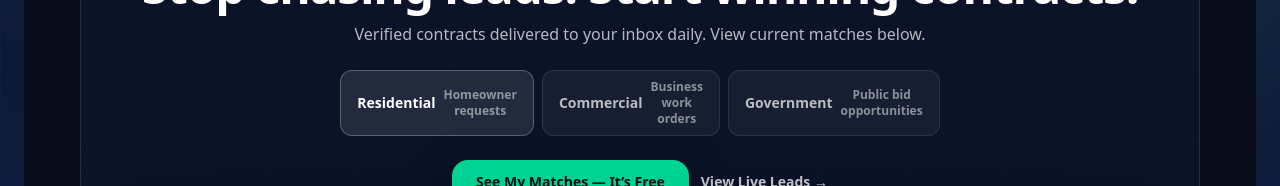
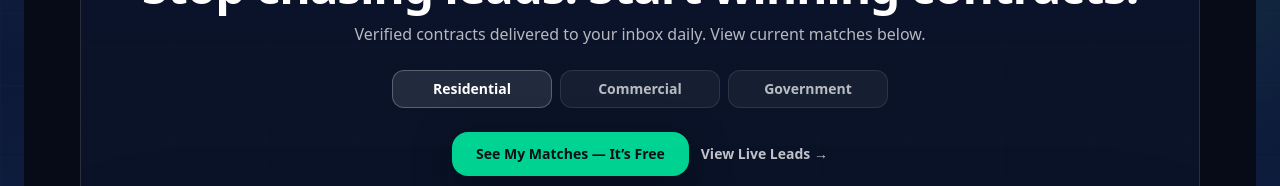
Before and after one commit to seansevrix/ambit, a Next.js app: page / in a window 1280 px wide. Shown: the part 275-461 px from the top of the page. Built offline with nearby package versions, Linux system fonts and the light colour scheme; no server answers.

Commit message:
Remove intent toggle sublabels

```diff
--- a/app/page.tsx
+++ b/app/page.tsx
@@ -22,11 +22,10 @@ type IntentKey = "residential" | "commercial" | "government";
 const INTENTS: Array<{
   key: IntentKey;
   label: string;
-  short: string;
 }> = [
-  { key: "residential", label: "Residential", short: "Homeowner requests" },
-  { key: "commercial", label: "Commercial", short: "Business work orders" },
-  { key: "government", label: "Government", short: "Public bid opportunities" },
+  { key: "residential", label: "Residential" },
+  { key: "commercial", label: "Commercial" },
+  { key: "government", label: "Government" },
 ];
 
 export default function HomePage() {
@@ -84,7 +83,7 @@ export default function HomePage() {
                 {/* Punchy subhead */}
                 <p className="mt-3 text-sm text-white/70 sm:text-base">{heroSubhead}</p>
 
-                {/* Intent selector */}
+                {/* Intent selector (no extra sublabels) */}
                 <div className="mx-auto mt-6 flex w-full max-w-xl flex-col gap-2 sm:flex-row sm:justify-center">
                   {INTENTS.map((i) => {
                     const active = i.key === intent;
@@ -95,16 +94,14 @@ export default function HomePage() {
                         onClick={() => setIntent(i.key)}
                         className={[
                           TOGGLE_BTN,
+                          "min-w-[160px]",
                           active
                             ? "border-white/25 bg-white/10 text-white"
                             : "border-white/10 bg-white/5 text-white/70 hover:bg-white/8 hover:text-white",
                         ].join(" ")}
                         aria-pressed={active}
                       >
-                        <span className="mr-2">{i.label}</span>
-                        <span className="hidden text-xs font-semibold text-white/50 sm:inline">
-                          {i.short}
-                        </span>
+                        {i.label}
                       </button>
                     );
                   })}
@@ -121,7 +118,7 @@ export default function HomePage() {
                   </Link>
                 </div>
 
-                {/* Clean value stack (only the big hook) */}
+                {/* Clean value stack */}
                 <p className="mt-3 text-xs text-white/65 sm:text-sm">
                   <span className="font-semibold text-white/85">7-day free trial</span>
                   <span className="mx-2 text-white/35">•</span>
@@ -134,7 +131,7 @@ export default function HomePage() {
                 <ConciergeLeadCapture />
               </div>
 
-              {/* Second-wave social proof (moved down) */}
+              {/* Second-wave social proof */}
               <div className="mx-auto mt-5 max-w-6xl">
                 <div className="flex flex-wrap items-center justify-center gap-2 text-[11px] font-semibold text-white/55">
                   <span className="rounded-full border border-white/10 bg-white/5 px-3 py-1">
```
